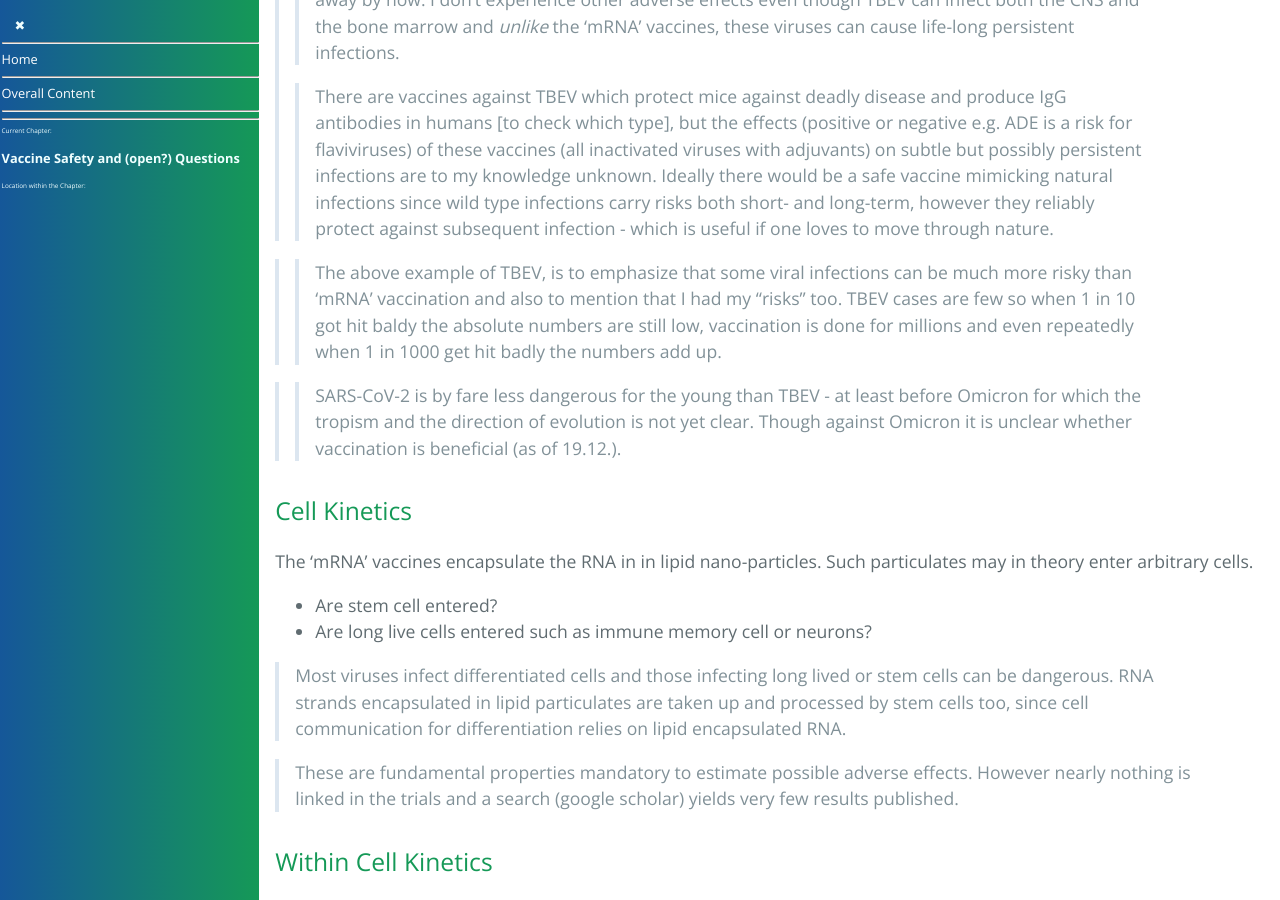
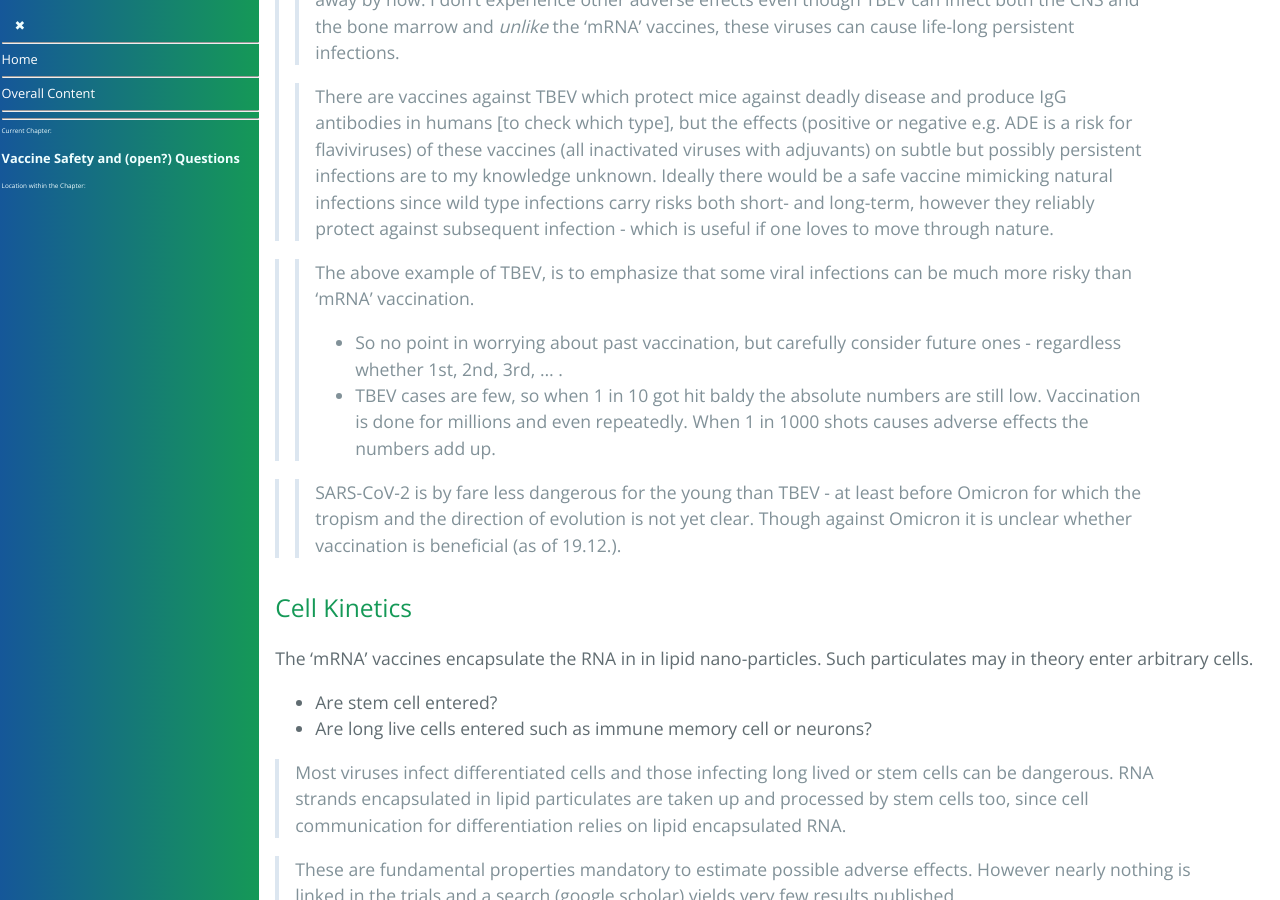
Before and after one commit to forestgrape/coronavirus, a Jekyll site: the page built from 10_vaccines/vaccine_safety.md, in a window 1280 px wide and 900 px high, scrolled down 8877 px. Built offline with Jekyll 4.4.1, drawn with Linux system fonts in a browser that asks for light colours; our own code applies the rules of GitHub Pages for plain Markdown files; some of the changed text lies outside the part shown.

Commit message:
Formulations

```diff
--- a/10_vaccines/vaccine_safety.md
+++ b/10_vaccines/vaccine_safety.md
@@ -200,7 +200,9 @@ The cell and tissue tropism is crucial to estimate adverse effects. For virus in
 >
 >> There are vaccines against TBEV which protect mice against deadly disease and produce IgG antibodies in humans [to check which type], but the effects (positive or negative e.g. ADE is a risk for flaviviruses) of these vaccines (all inactivated viruses with adjuvants) on subtle but possibly persistent infections are to my knowledge unknown. Ideally there would be a safe vaccine mimicking natural infections since wild type infections carry risks both short- and long-term, however they reliably protect against subsequent infection - which is useful if one loves to move through nature.
 
->> The above example of TBEV, is to emphasize that some viral infections can be much more risky than 'mRNA' vaccination and also to mention that I had my "risks" too. TBEV cases are few so when 1 in 10 got hit baldy the absolute numbers are still low, vaccination is done for millions and even repeatedly when 1 in 1000 get hit badly the numbers add up.
+>> The above example of TBEV, is to emphasize that some viral infections can be much more risky than 'mRNA' vaccination.
+>> * So no point in worrying about past vaccination, but carefully consider future ones - regardless whether 1st, 2nd, 3rd, ... .
+>> * TBEV cases are few, so when 1 in 10 got hit baldy the absolute numbers are still low. Vaccination is done for millions and even repeatedly. When 1 in 1000 shots causes adverse effects the numbers add up.
 
 >> SARS-CoV-2 is by fare less dangerous for the young than TBEV - at least before Omicron for which the tropism and the direction of evolution is not yet clear. Though against Omicron it is unclear whether vaccination is beneficial (as of 19.12.).
 
```
Also changed, not shown: other parts of 10_vaccines/vaccine_safety.md (+2 -2 lines).
